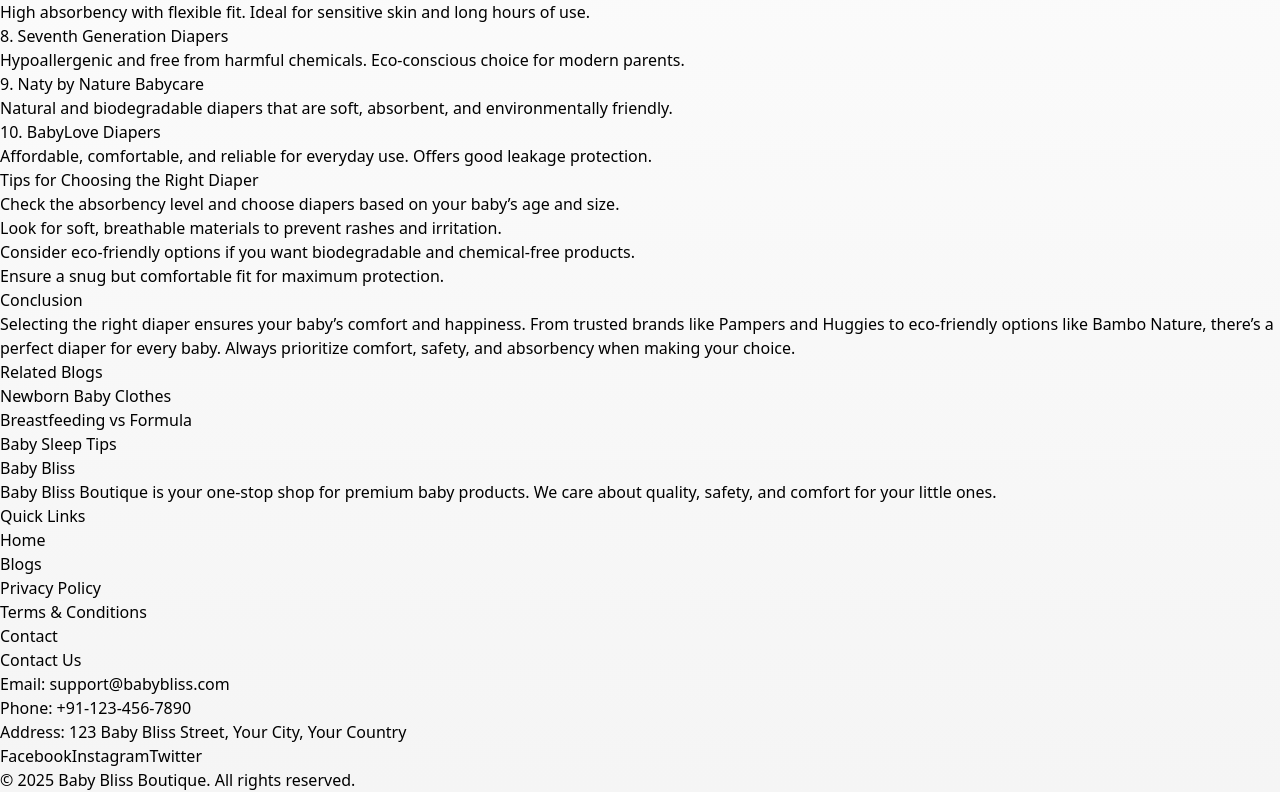
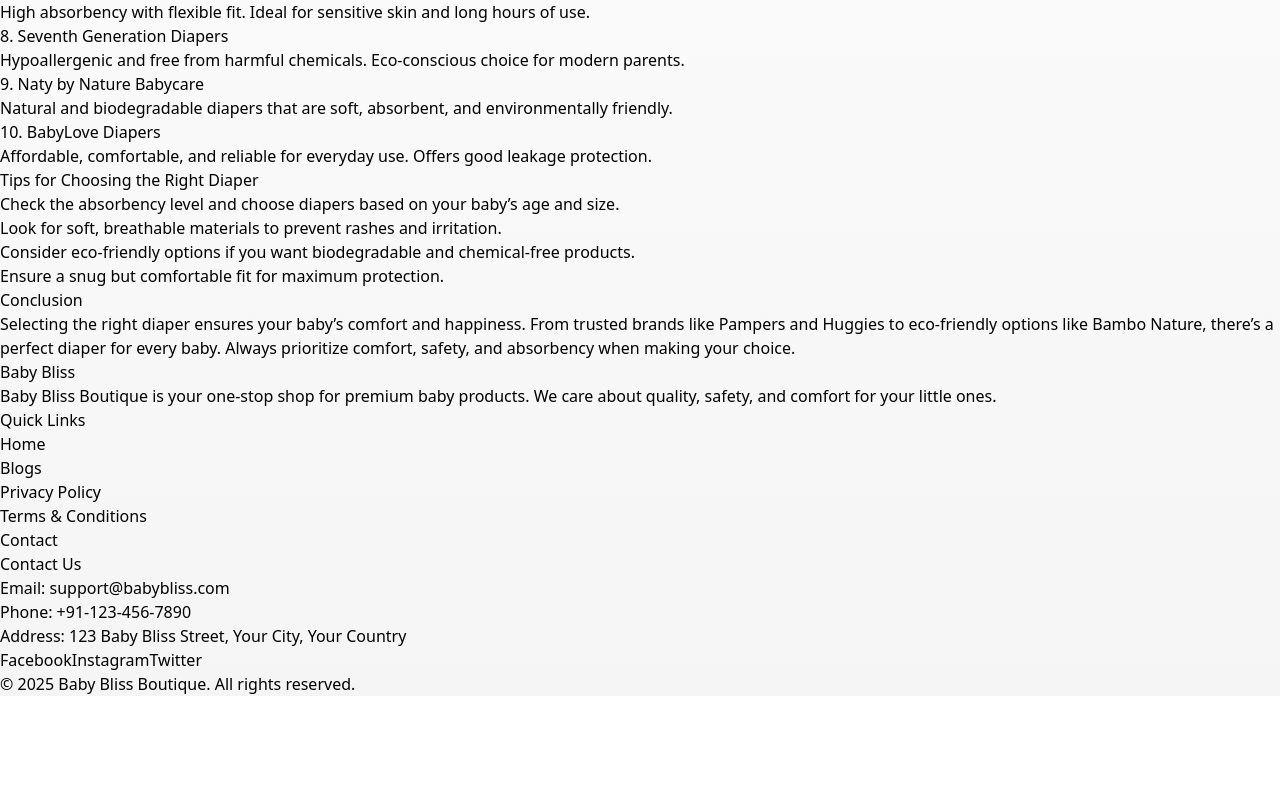
Before and after one commit to ParthJani8866/baby_bliss, a Next.js app: page /blogs/best-baby-diapers in a window 1280 px wide. Shown: the part 705-1497 px from the top of the page. After the commit the page ends 1401 px from the top, so only its background shows below. Built offline with nearby package versions, Linux system fonts and the light colour scheme.

Commit message:
one issue

```diff
--- a/pages/blogs/best-baby-diapers.js
+++ b/pages/blogs/best-baby-diapers.js
@@ -4,7 +4,6 @@
 import Header from "../components/header"; // adjust the path if needed
 import Link from "next/link";
 import Footer from "../components/Footer";
-import RelatedBlogs from "../components/RelatedBlogs";
 
 export default function BestBabyDiapers() {
   const relatedBlogs = [
@@ -102,7 +101,7 @@
           </p>
         </div>
         <div className="max-w-4xl mx-auto px-4 py-12">
-          <RelatedBlogs blogs={relatedBlogs} />
+
         </div>
       </div>
       <Footer />
```
